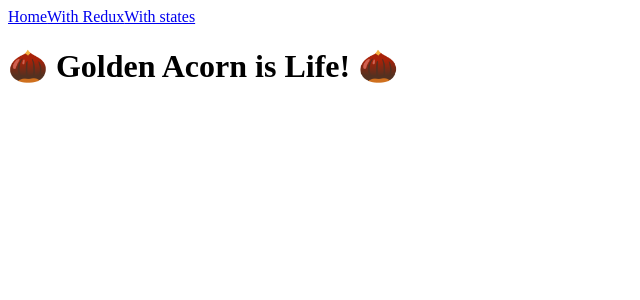
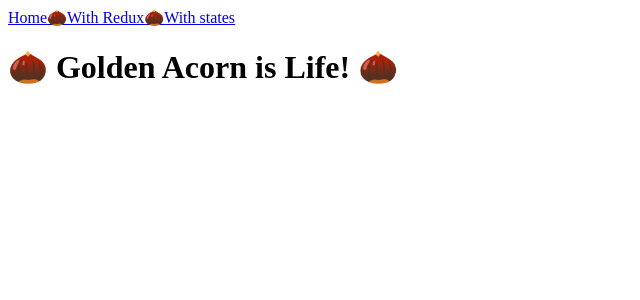
Before and after one commit to Adamman48/Golden-Acorn-React-Basic-Workshop, a React app: page / in a window 1280 px wide. Shown: the top 300 px of the page, without its empty margins (0-640 px from the left). Built offline with nearby package versions, Linux system fonts and the light colour scheme; the HTML template or start-up script is replaced by a standard one.

Commit message:
Saving before restructuring redux app to class component to gain mounting functionality.

```diff
--- a/src/components/navbar.js
+++ b/src/components/navbar.js
@@ -6,8 +6,8 @@ import { NavLink } from 'react-router-dom';
 const NavBar = () => {
   return (
     <div>
-      <NavLink to='/'>Home</NavLink>
-      <NavLink to='/simple/redux'>With Redux</NavLink>
+      <NavLink to='/'>Home&#x1f330;</NavLink>
+      <NavLink to='/simple/redux'>With Redux&#x1f330;</NavLink>
       <NavLink to='/simple/states'>With states</NavLink>
     </div>
   );
--- a/src/index.js
+++ b/src/index.js
@@ -16,7 +16,7 @@ ReactDOM.render(
     <Provider store={acornStorage}>
       <NavBar />
         <Switch>
-          <Route path='/' component={Home} exact></Route>
+          <Route path='/' component={Home} exact />
           <Route path='/simple/redux' component={AppWrapper} />
           <Route path='/simple/states' component={GoldenAcornApp} />
         </Switch>
```
